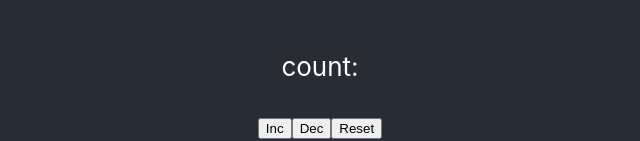
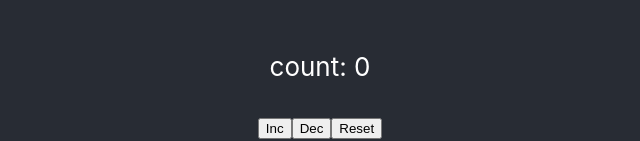
Before and after one commit to amandhunna/redux-learning, a React (Create React App) app: page / in a window 1280 px wide. Shown: the part 478-619 px from the top of the page, without its empty margins (320-960 px from the left). Built offline with nearby package versions, Linux system fonts and the light colour scheme.

Commit message:
added the basic setup for Provider(Should be at root only

```diff
--- a/src/App.js
+++ b/src/App.js
@@ -1,37 +1,20 @@
-import { createStore } from 'redux';
-import { connect, Provider } from 'react-redux';
+import React from 'react';
+import { connect } from 'react-redux';
 import logo from './logo.svg';
 import './App.css';
 
-const initialState = {
-  count: 0,
-}
+// connect
 
-const actions = {
-  inc: "INCREMENT"
-}
+function Counter(props) {
+  const { count, increment} = props;
+  // console.log(props); { count: 0, dispatch }
 
-const reducer = (state = initialState, action) => {
-  const { type } = action;
-  if(type === actions.inc) {
-    return {
-      count: state.count + 1,
-    };
-  }
-
-  return state;
-}
-
-const store = createStore(reducer);
-
-
-function Counter() {
   return (
      <div className="App">
        <header className="App-header">
          <img src={logo} className="App-logo" alt="logo" />
          <p>
-         count:
+          count: {count}
          </p>
          <section>
            <button>Inc</button>
@@ -40,7 +23,20 @@ function Counter() {
          </section>
        </header>
      </div>
+
   );
 }
 
-export default Counter;
+/* filter the states to pass as props */
+const mapStateToProps = state => { return state };
+
+const mapDispatchToProps = (dispatch) => {
+/*   return {
+    increment() {
+      dispatch(incrementValue())
+    }
+  } */
+}
+
+// export default Counter
+export default connect(mapStateToProps/* map states to props, map dispatch to props */)(Counter);
--- a/src/index.js
+++ b/src/index.js
@@ -1,17 +1,17 @@
-import React from 'react';
-import ReactDOM from 'react-dom';
+
 import './index.css';
 import App from './App';
-import reportWebVitals from './reportWebVitals';
+import React from 'react';
+import { connect, Provider } from 'react-redux';
+import { store } from './store';
+import ReactDOM from 'react-dom';
+import Counter from './App';
 
 ReactDOM.render(
+  <Provider store={store}>
   <React.StrictMode>
-    <App />
-  </React.StrictMode>,
+    <Counter />
+  </React.StrictMode>
+  </Provider>,
   document.getElementById('root')
 );
-
-// If you want to start measuring performance in your app, pass a function
-// to log results (for example: reportWebVitals(console.log))
-// or send to an analytics endpoint. Learn more: https://bit.ly/CRA-vitals
-reportWebVitals();
--- /dev/null
+++ b/src/store.js
@@ -0,0 +1,22 @@
+import { createStore } from "redux";
+
+const initialState = {
+    count: 0,
+  }
+
+  const actions = {
+    inc: "INCREMENT"
+  }
+
+  const reducer = (state = initialState, action) => {
+    const { type } = action;
+    if(type === actions.inc) {
+      return {
+        count: state.count + 1,
+      };
+    }
+
+    return state;
+  }
+
+export const store = createStore(reducer);
```
Lines whose indentation alone changed are shown as unchanged.
